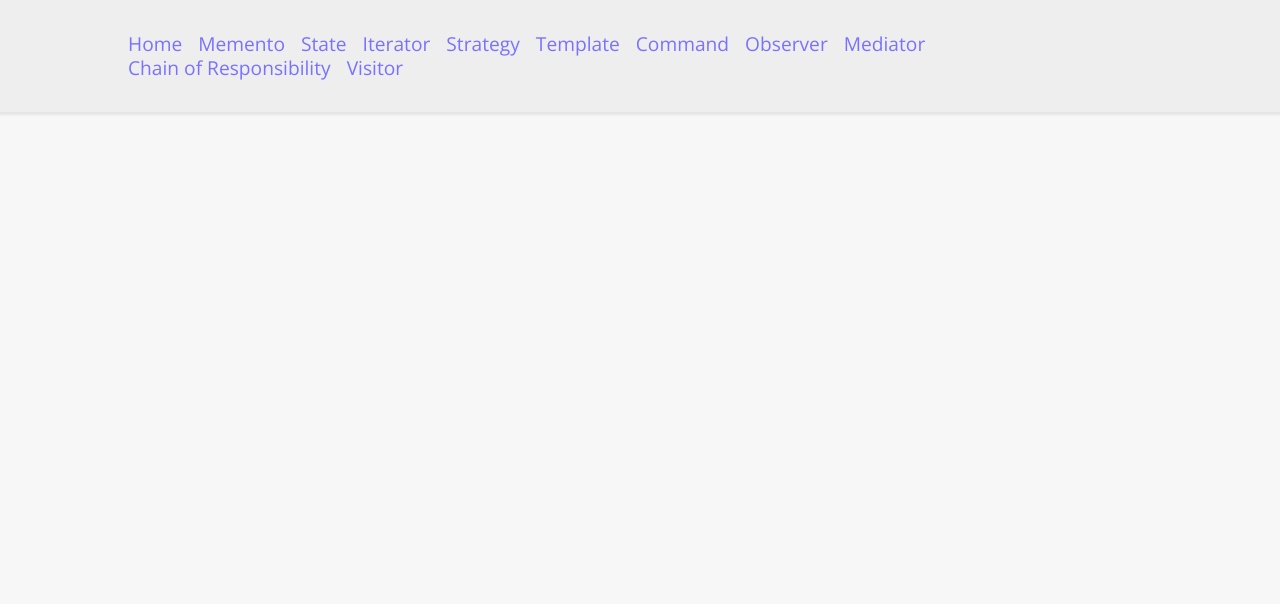
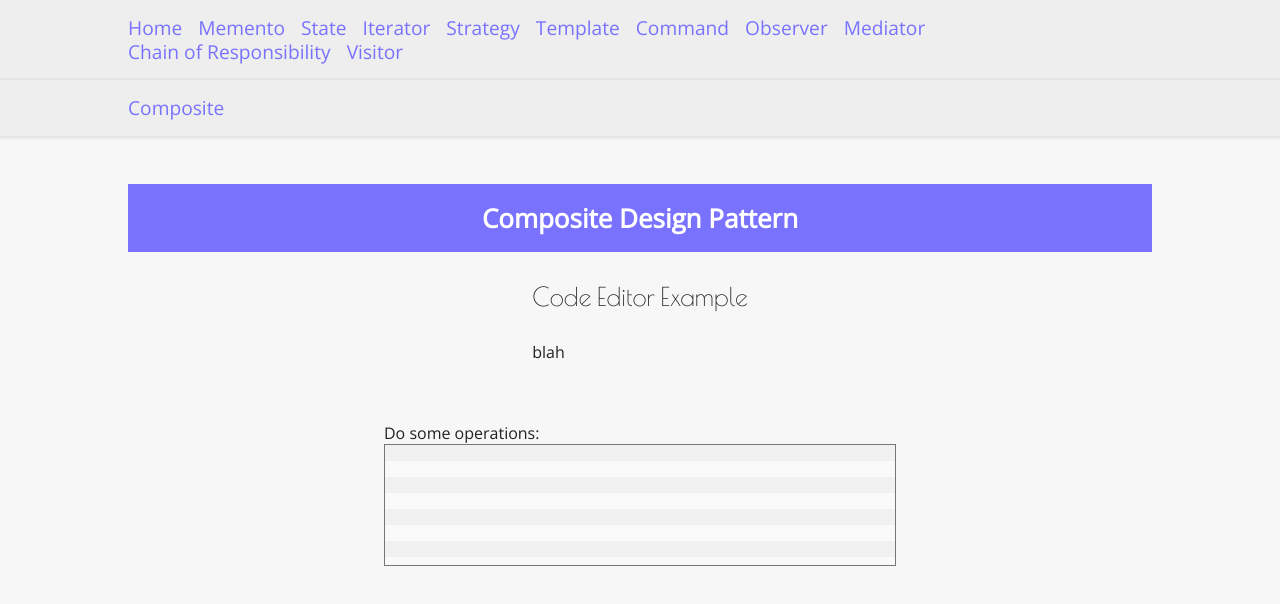
Before and after one commit to metafield/Design-Patterns-Typescript, a React (Create React App) app: page /patterns/composite in a window 1280 px wide. Shown: the top 604 px of the page. Built offline with nearby package versions, Linux system fonts and the light colour scheme.

Commit message:
sets up new pattern, adds new nav for stuctural patterns

```diff
--- a/src/App.tsx
+++ b/src/App.tsx
@@ -4,7 +4,7 @@ import './Styles/GlobalStyle.css';
 import { IndexPage } from './Pages/Index';
 import { MementoPage } from './Pages/MementoPage';
 import { Nav } from './Components/Nav';
-import { Links } from './Content/Links';
+import { behavioralLinks, structuralLinks } from './Content/Links';
 import { StatePage } from './Pages/StatePage';
 import { IteratorPage } from './Pages/IteratorPage';
 import { StrategyPage } from './Pages/StrategyPage';
@@ -14,11 +14,15 @@ import { ObserverPage } from './Pages/ObserverPage';
 import { MediatorPage } from './Pages/MediatorPage';
 import { ChainPage } from './Pages/ChainPage';
 import { VisitorPage } from './Pages/VisitorPage';
+import { CompositePage } from './Pages/CompositePage';
 
 function App() {
   return (
     <BrowserRouter>
-      <Nav links={Links} />
+      <div>
+        <Nav links={behavioralLinks} />
+        <Nav links={structuralLinks} />
+      </div>
       <Route path="/" component={IndexPage} exact />
       <Route path="/patterns/memento" component={MementoPage} exact />
       <Route path="/patterns/state" component={StatePage} exact />
@@ -34,6 +38,7 @@ function App() {
         exact
       />
       <Route path="/patterns/visitor" component={VisitorPage} exact />
+      <Route path="/patterns/composite" component={CompositePage} exact />
     </BrowserRouter>
   );
 }
--- a/src/Components/Nav.tsx
+++ b/src/Components/Nav.tsx
@@ -28,9 +28,12 @@ const Menu = styled.nav`
   display: grid;
   grid-template-columns: var(--grid);
   background-color: #eee;
-  padding: 2rem 0;
-  margin-bottom: 3rem;
+  padding: 1rem 0;
   box-shadow: var(--shadow);
+
+  :last-child {
+    margin-bottom: 3rem;
+  }
 
   > * {
     grid-column: 2;
--- a/src/Content/Links.ts
+++ b/src/Content/Links.ts
@@ -4,7 +4,15 @@ const createLink = (title: string, url: string, alt: string) => ({
   alt,
 });
 
-export const Links = [
+export const structuralLinks = [
+  createLink(
+    'Composite',
+    '/patterns/composite',
+    'The composite pattern as described by the Gang of Four.'
+  ),
+];
+
+export const behavioralLinks = [
   createLink('Home', '/', 'Back to Home'),
   createLink(
     'Memento',
--- /dev/null
+++ b/src/Pages/CompositePage.tsx
@@ -0,0 +1,6 @@
+import React, { FC } from 'react';
+import { CompositeSolution } from '../Patterns/Composite/CompositeSolution';
+
+export const CompositePage: FC = () => {
+  return <CompositeSolution />;
+};
--- /dev/null
+++ b/src/Patterns/Composite/CompositeSolution.tsx
@@ -0,0 +1,54 @@
+import React, { FC, useState } from 'react';
+import styled from 'styled-components';
+import { FluidHeader, Heading, Article, Button } from '../../Styles/Atoms';
+import { breakPoints } from '../../Styles/breakPoints';
+import { Log } from '../../Components/Log';
+
+export const CompositeSolution: FC = () => {
+  const [log, setLog] = useState<string[]>([]);
+
+  return (
+    <Container>
+      <FluidHeader>Composite Design Pattern</FluidHeader>
+
+      <Article>
+        <Heading>Code Editor Example</Heading>
+        <p>blah</p>
+      </Article>
+
+      <Example>
+        <label htmlFor="amount">Do some operations:</label>
+
+        {/* <Buttons>
+          <Button onClick={handleHighlightBtn}>Highlight tags</Button>
+          <Button onClick={handlePlainTextBtn}>Tags to Plain</Button>
+        </Buttons> */}
+        <Log rows={8} entries={log} />
+      </Example>
+    </Container>
+  );
+};
+
+const Buttons = styled.div`
+  display: grid;
+  grid-template-columns: 1fr 1fr;
+`;
+
+const Container = styled.section`
+  display: grid;
+  grid-template-columns: var(--grid);
+  > * {
+    grid-column: 2;
+  }
+`;
+
+const Example = styled.div`
+  display: flex;
+  flex-direction: column;
+  justify-items: center;
+
+  @media (min-width: ${breakPoints.tablet}) {
+    width: 50%;
+    margin: 0 auto;
+  }
+`;
--- /dev/null
+++ b/src/Patterns/Composite/Logger.ts
@@ -0,0 +1,3 @@
+export interface Logger {
+  log(msg: string): void;
+}
```
Also changed, not shown: src/Patterns/Composite/ExampleLogger.ts (added, +9 -0 lines).
